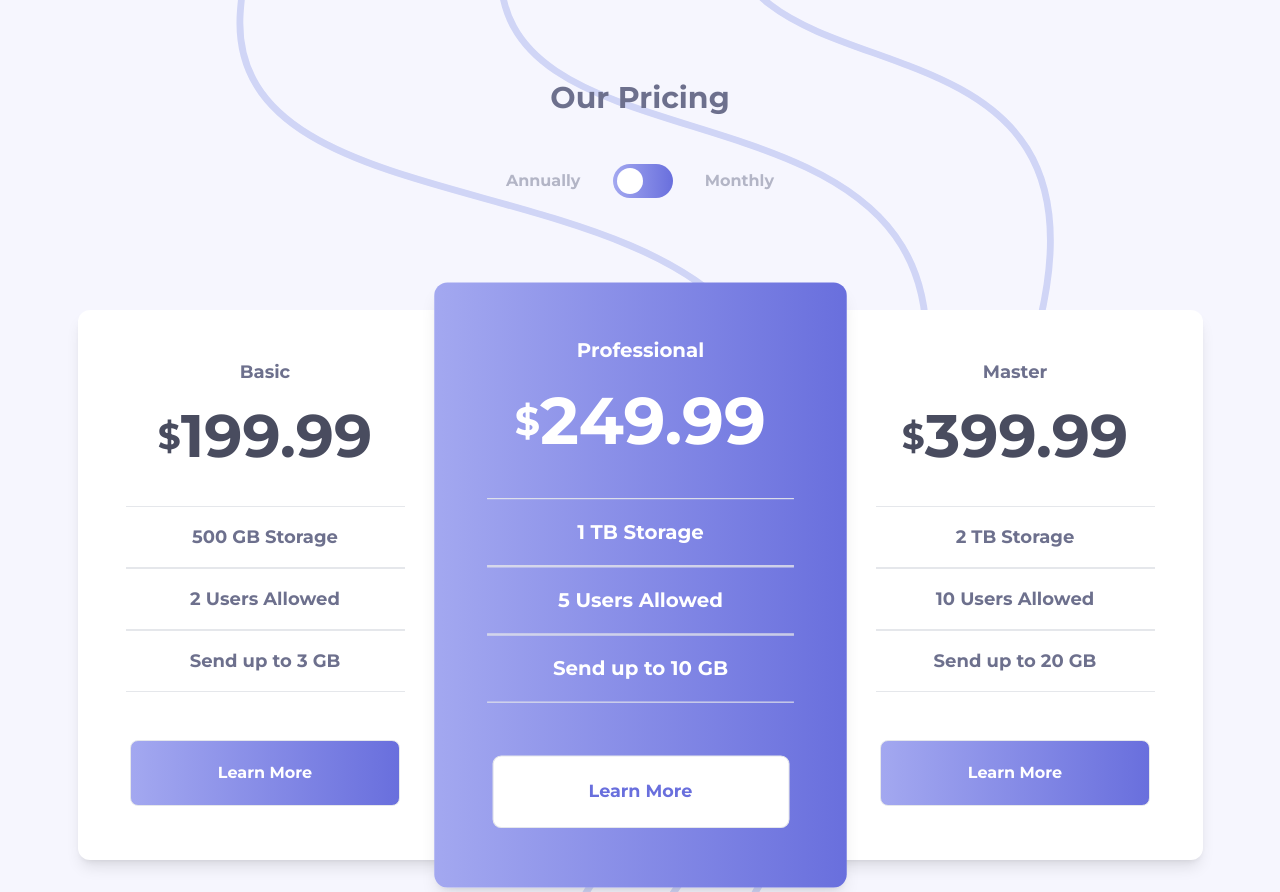
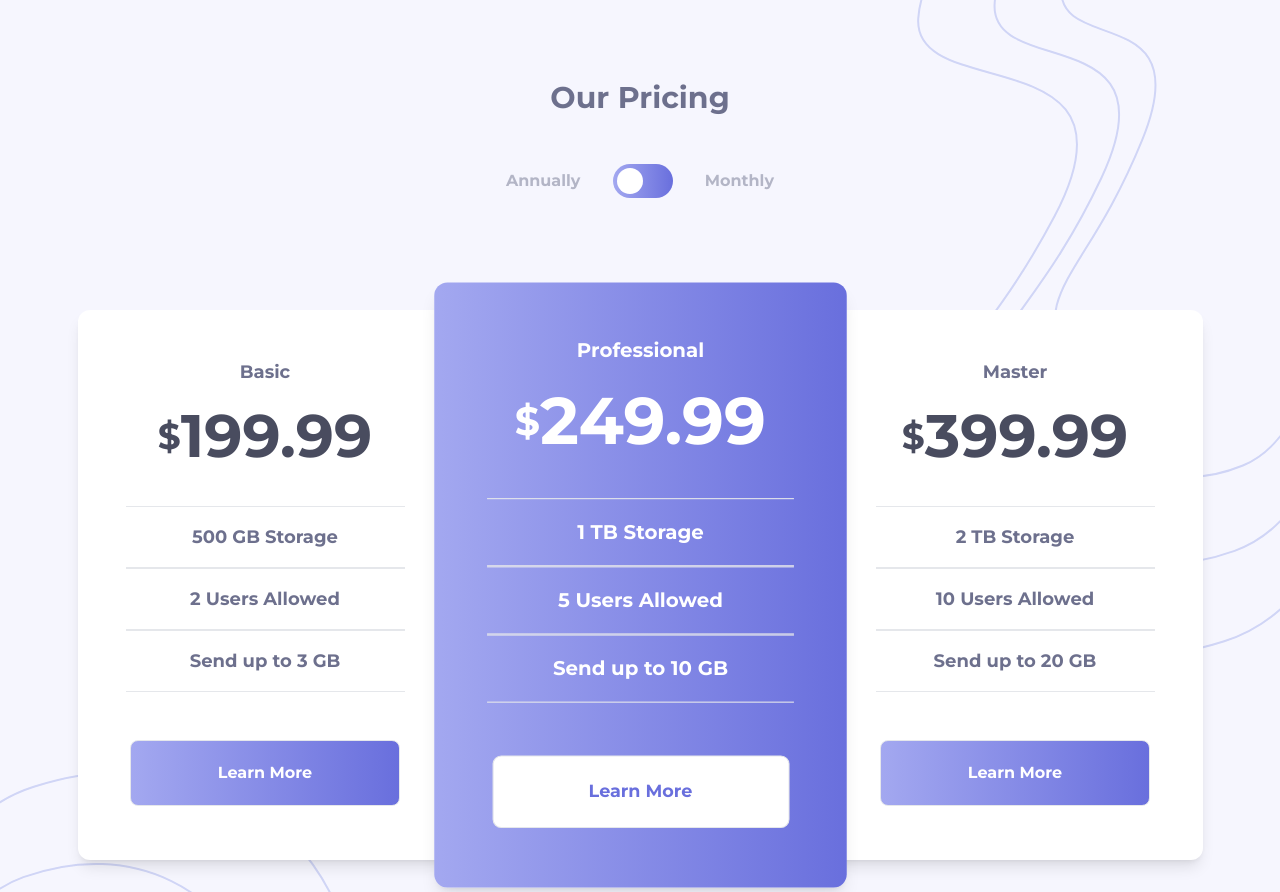
Before and after one commit to ronaldlamdev/pricing-plan, a React (Vite) app: page / in a window 1280 px wide. Built offline with nearby package versions, Linux system fonts and the light colour scheme.

Commit message:
added different background on screen size greater than or equal to 480px

```diff
--- a/src/index.css
+++ b/src/index.css
@@ -22,6 +22,14 @@ body {
   background-color: #f6f6fe;
   background-size: cover;
   background-position: 195px -50px;
+}
+
+@media (min-width: 480px) {
+  body {
+    background: url('./assets/images/bg-top.svg') no-repeat, url('./assets/images/bg-bottom.svg') no-repeat;
+    background-color: #f6f6fe;
+    background-position: right top, left 770px;
+  }
 }
 
 /* The slider */
```
